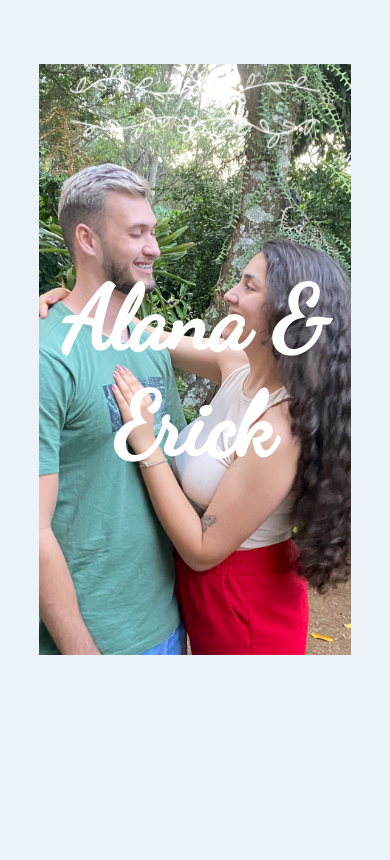
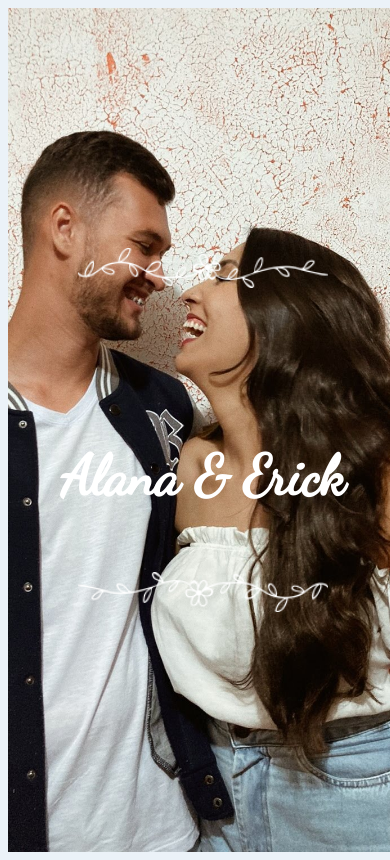
Before and after one commit to erikefernandes40/wedding-website, a Next.js app: page /backgound in a window 390 px wide. Built offline with nearby package versions, Linux system fonts and the light colour scheme.

Commit message:
feat: adiciona media query ao backgroud

```diff
--- a/styles/backgound.module.css
+++ b/styles/backgound.module.css
@@ -1,17 +1,16 @@
 .background {
-  max-width: 80vw;
-  margin: 4rem auto;
-  background-image: url("/images/IMG-20230122-WA0020.jpg");
+  width: 100vw;
+  height: 100vh;
+  background-image: url("/images/imagem-principal.jpg");
   background-size: cover;
   background-position: center;
   background-repeat: no-repeat;
-  margin-bottom: 2rem;
 }
 
 .imagemPrincipal {
   position: relative;
   text-align: center;
-  height: 70vh;
+  height: 100vh;
 }
 
 .imagemPrincipal h1, .imagemPrincipal h3 {
@@ -20,21 +19,48 @@
 
 .imagemPrincipal h1 {
   position: absolute;
-  width: 100%;
+  width: 100vw;
   font-size: 5.5rem;
-  top: 40%;
+  top: 50%;
   left: 50%;
   transform: translate(-50%, -50%);
   font-family: 'Dancing Script';
-
 }
 
-.imagemPrincipal h3 {
+.lineTop{
   position: absolute;
-  font-size: 3rem;
-  bottom: -3rem;
+  top: 22rem;
   left: 50%;
   transform: translateX(-50%);
-  font-family: 'Quicksand';
+}
 
+.lineBottom{
+  position: absolute;
+  bottom: 21rem;
+  left: 50%;
+  transform: translateX(-50%);
 }
+
+@media (max-width: 667px) {
+  .imagemPrincipal h1 {
+    font-size: 3.5rem;
+    top: 50%;
+  }
+  .lineTop{
+    top: 15rem;
+  }
+
+  .lineBottom{
+    bottom: 15rem;
+  }
+}
+
+@media (max-width: 365px) {
+  .lineTop{
+    top: 18rem;
+  }
+
+  .lineBottom{
+    bottom: 18rem;
+  }
+}
```
